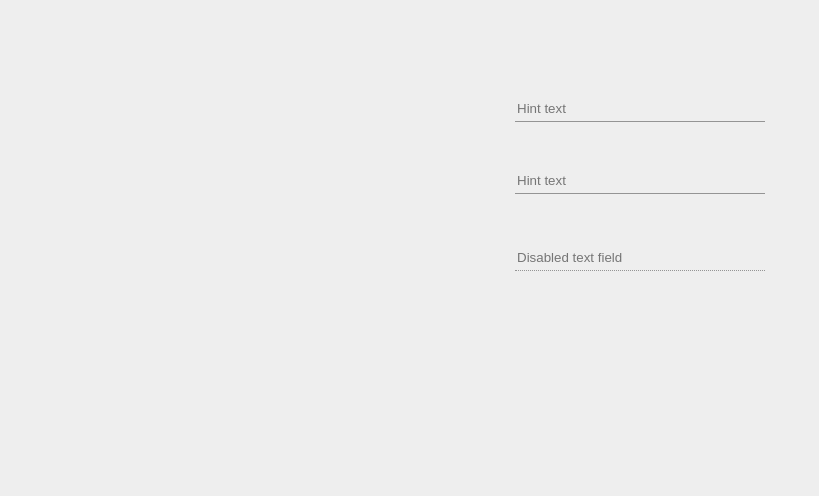
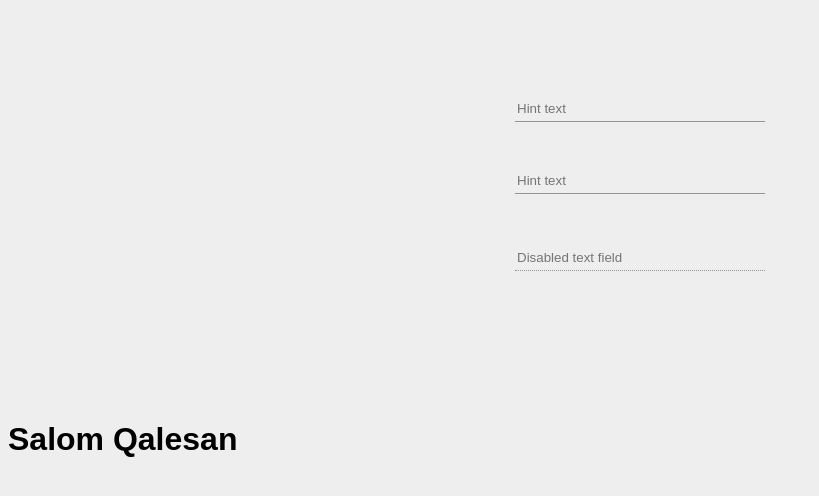
Before and after one commit to sherzodbeek/fullstack, a plain HTML site: page platformaTask/task3/index.html in a window 1280 px wide. Shown: the whole page, without its empty margins (0-819 px from the left). Drawn offline with Linux system fonts and the light colour scheme.

```diff
--- a/platformaTask/task3/index.html
+++ b/platformaTask/task3/index.html
@@ -16,6 +16,6 @@
         </div>
         <input type="text" placeholder="Disabled text field" disabled class="i-disabled">
     </div>
-
+    <h1>Salom Qalesan</h1>
 </body>
 </html>
```
